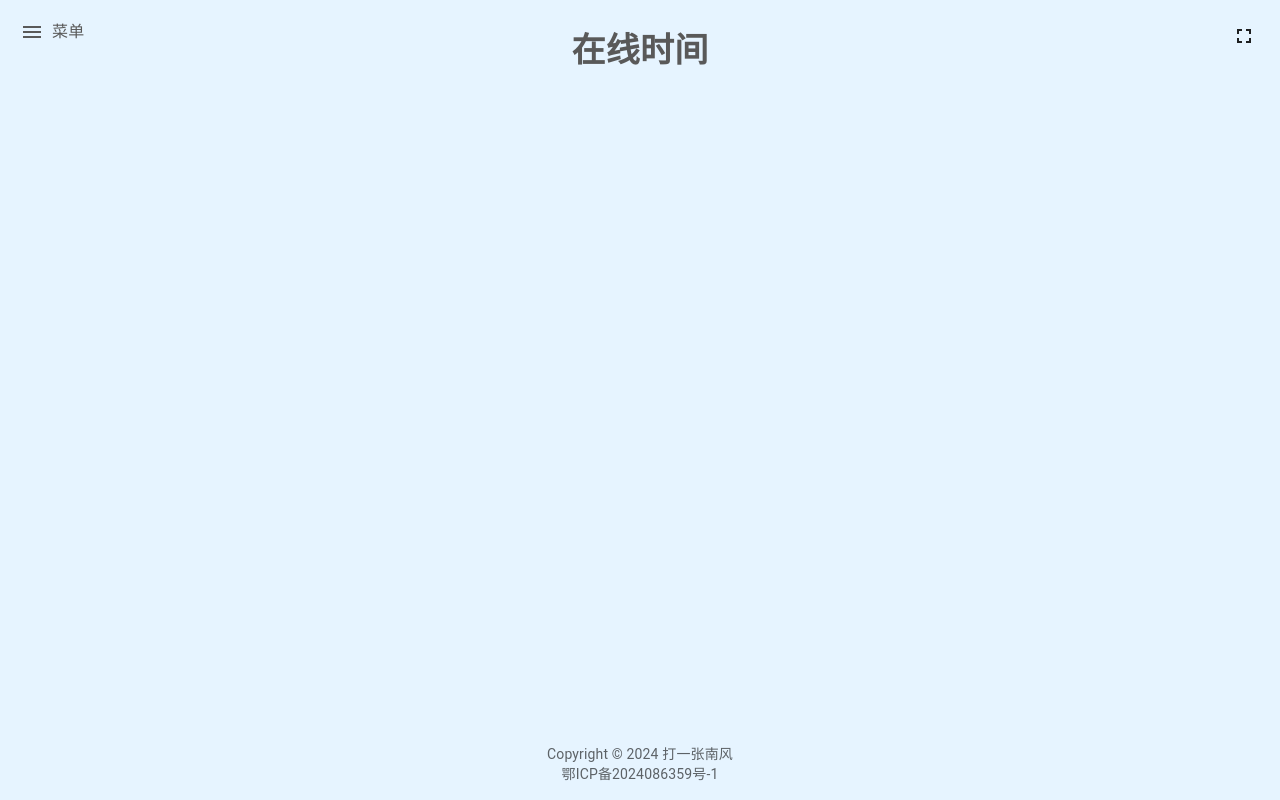
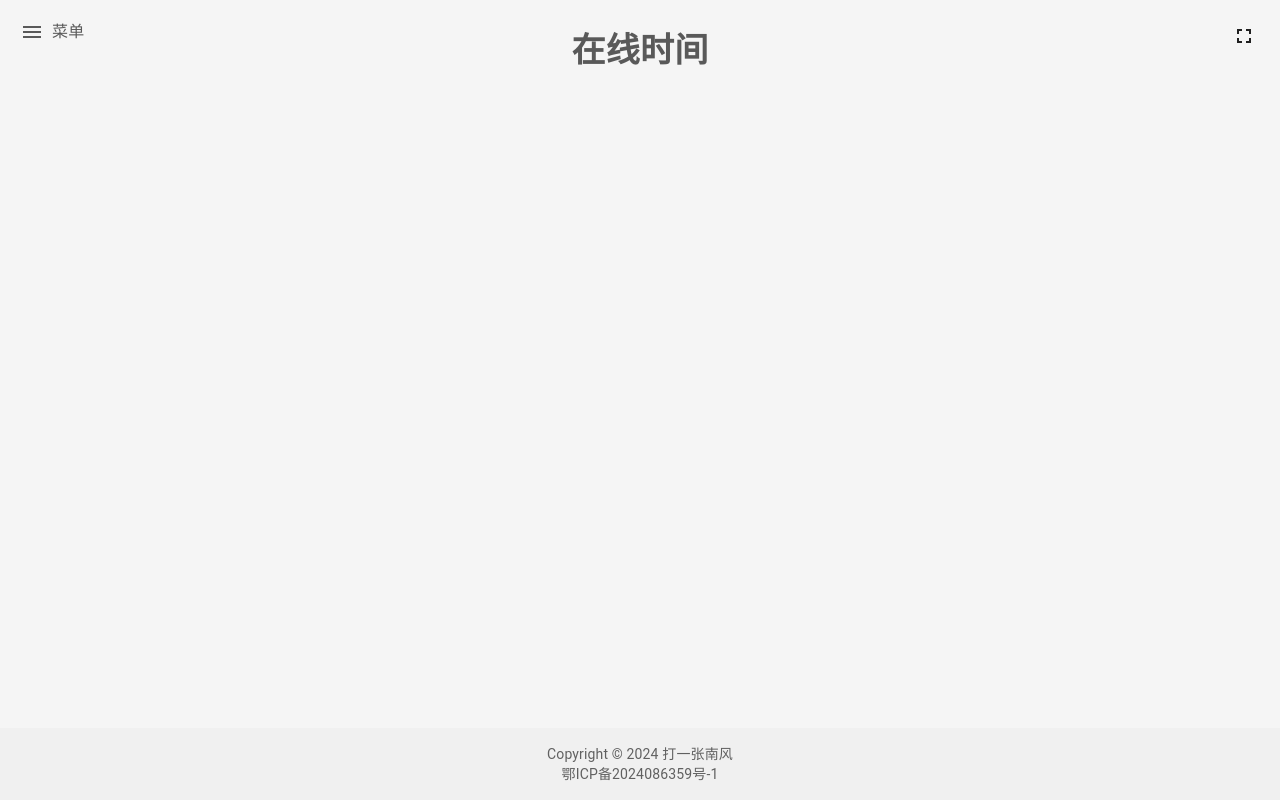
Before and after one commit to LouisYi-n/online-clock, a React (Vite) app: page /online/ in a window 1280 px wide. Built offline with nearby package versions, Linux system fonts and the light colour scheme.

Commit message:
change background

```diff
--- a/src/components/footer/Footer.tsx
+++ b/src/components/footer/Footer.tsx
@@ -4,7 +4,7 @@ import { Box, Typography } from '@mui/material';
 const Footer: React.FC = () => {
     const year = new Date().getFullYear();
     return (
-    <Box component="footer" sx={{ py: 2, textAlign: 'center', width: '100%', backgroundColor: '#e6f4ff', marginTop: 'auto' }}>
+    <Box component="footer" sx={{ py: 2, textAlign: 'center', width: '100%', backgroundColor: '#f0f0f0', marginTop: 'auto' }}>
         <Typography variant="body2" color="textSecondary">
             Copyright © {year} 打一张南风
         </Typography>
--- a/src/main.tsx
+++ b/src/main.tsx
@@ -6,7 +6,7 @@ import { createTheme, CssBaseline, ThemeProvider } from '@mui/material';
 const theme = createTheme({
     palette: {
         background: {
-            default: '#e6f4ff', // 设置全局背景色为绿色
+            default: '#f5f5f5', // 设置全局背景色为绿色
         },
     },
 });
```
